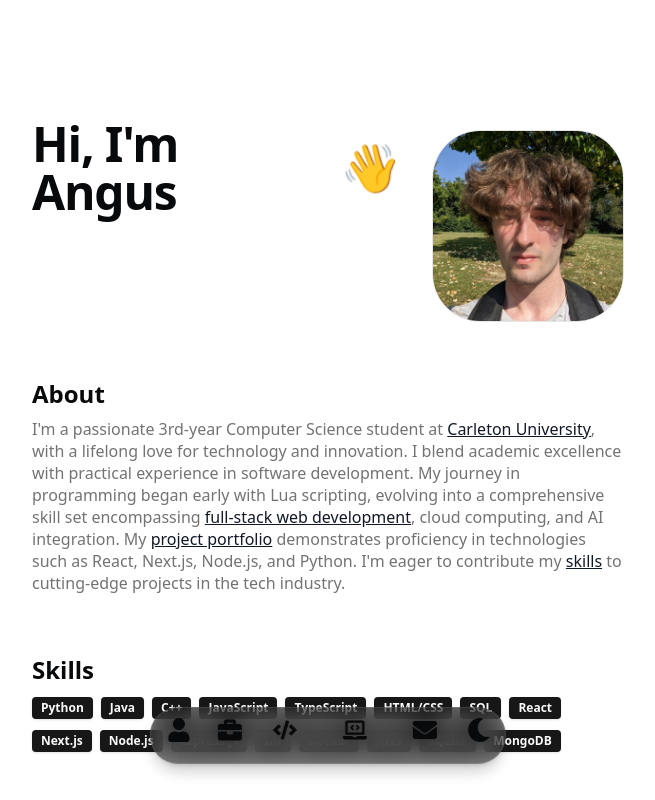
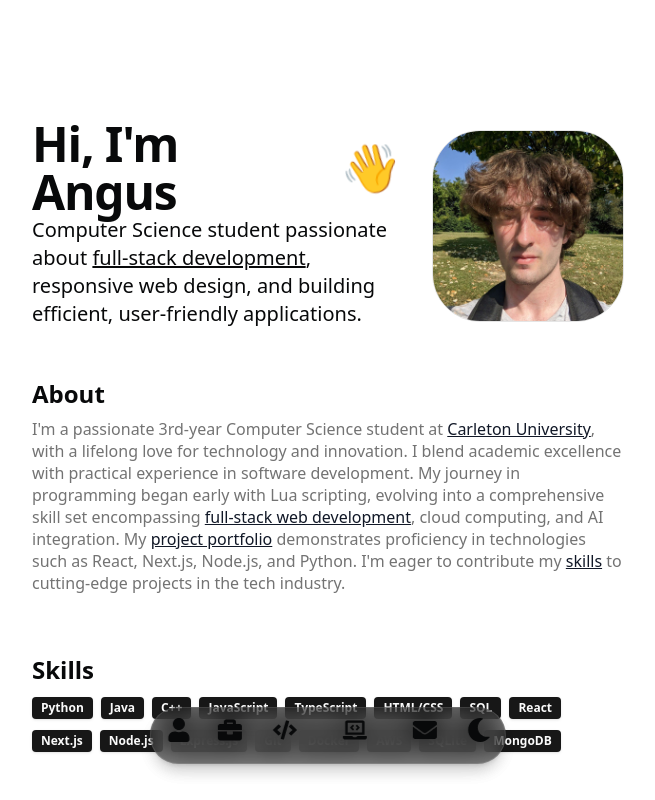
Before and after one commit to rkalaa/netflix-proj, a Next.js app: page / in a window 1280 px wide. Shown: the top 800 px of the page, without its empty margins (312-967 px from the left). Built offline with nearby package versions, Linux system fonts and the light colour scheme.

Commit message:
light mode fix

```diff
--- a/src/components/hero.tsx
+++ b/src/components/hero.tsx
@@ -19,7 +19,7 @@ export default function Hero() {
           <span className="wave text-5xl ml-2 mb-4">👋</span>
         </div>
         <BlurFadeText
-          className="text-xl text-white max-w-2xl"
+          className="text-xl text-foreground max-w-2xl"
           delay={BLUR_FADE_DELAY * 3}
           text={DATA.description}
         />
```
